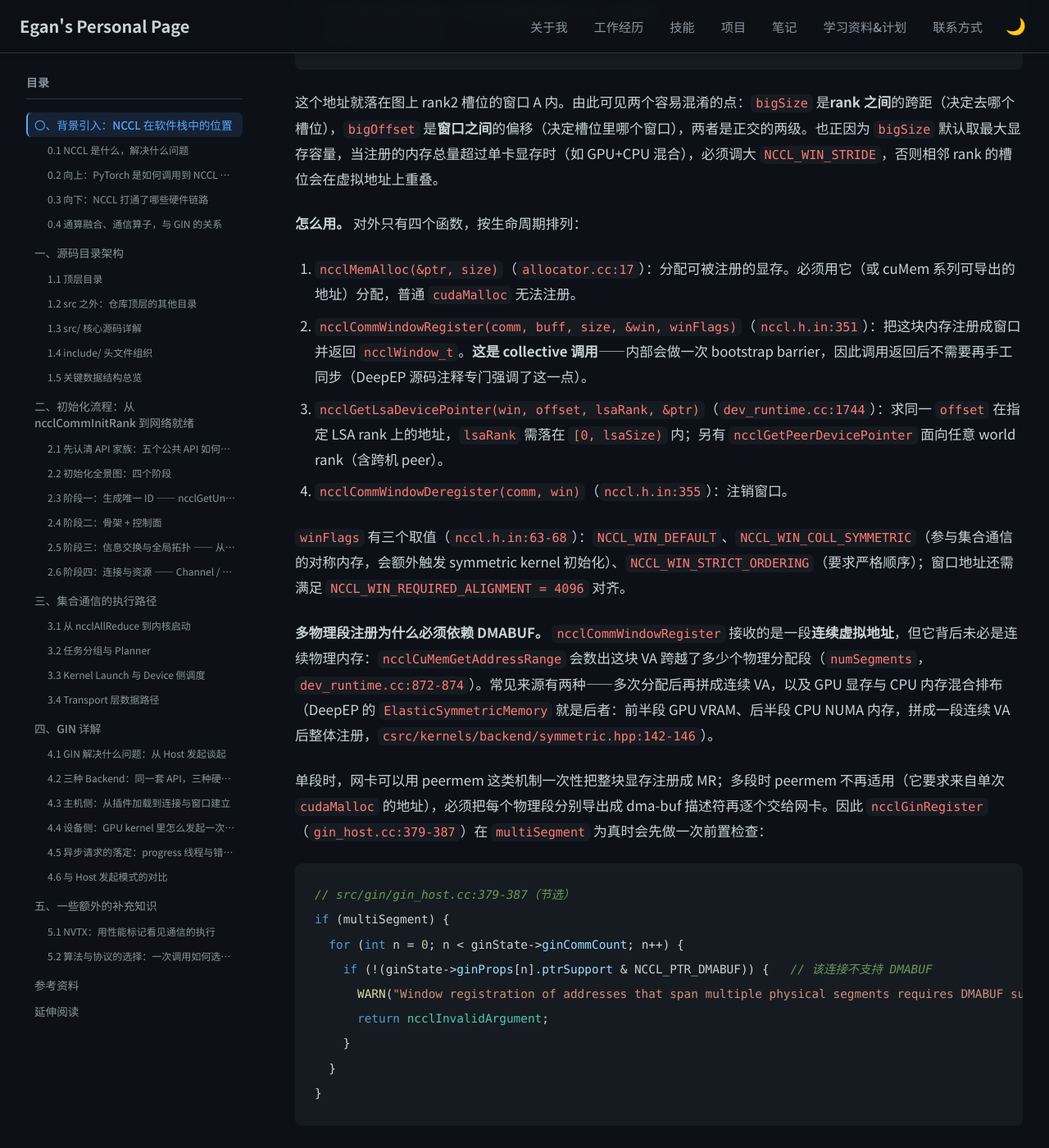
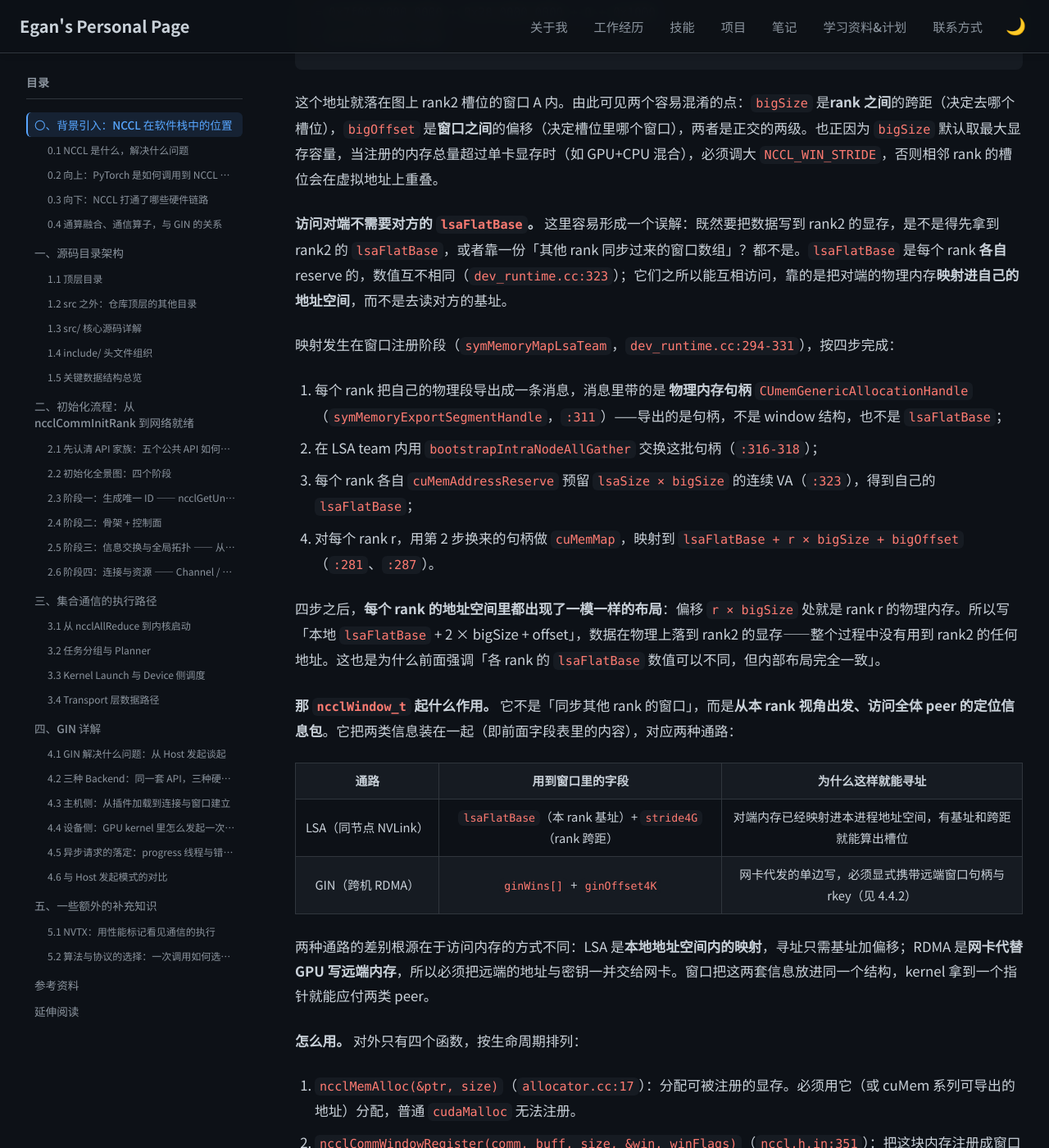
Before and after one commit to Lejun-Hu/Lejun-Hu.github.io, a Jekyll site: the page built from _notes/2026-8-24-nccl-source-study.md, in a window 1280 px wide and 1400 px high, scrolled down 93236 px. Shown: the whole window at 82% size. Built offline with Jekyll 4.4.1, drawn with Linux system fonts in a browser that asks for light colours; nearby versions of some CDN libraries; some of the changed text lies outside the part shown.

Commit message:
笔记：澄清访问对端无需对方 lsaFlatBase，说明映射与窗口职责

```diff
--- a/_notes/2026-8-24-nccl-source-study.md
+++ b/_notes/2026-8-24-nccl-source-study.md
@@ -2365,6 +2365,26 @@ lsaFlatBase + 2 × bigSize + bigOffset_A + 0x1000
 
 这个地址就落在图上 rank2 槽位的窗口 A 内。由此可见两个容易混淆的点：`bigSize` 是**rank 之间**的跨距（决定去哪个槽位），`bigOffset` 是**窗口之间**的偏移（决定槽位里哪个窗口），两者是正交的两级。也正因为 `bigSize` 默认取最大显存容量，当注册的内存总量超过单卡显存时（如 GPU+CPU 混合），必须调大 `NCCL_WIN_STRIDE`，否则相邻 rank 的槽位会在虚拟地址上重叠。
 
+**访问对端不需要对方的 `lsaFlatBase`。** 这里容易形成一个误解：既然要把数据写到 rank2 的显存，是不是得先拿到 rank2 的 `lsaFlatBase`，或者靠一份「其他 rank 同步过来的窗口数组」？都不是。`lsaFlatBase` 是每个 rank **各自** reserve 的，数值互不相同（`dev_runtime.cc:323`）；它们之所以能互相访问，靠的是把对端的物理内存**映射进自己的地址空间**，而不是去读对方的基址。
+
+映射发生在窗口注册阶段（`symMemoryMapLsaTeam`，`dev_runtime.cc:294-331`），按四步完成：
+
+1. 每个 rank 把自己的物理段导出成一条消息，消息里带的是 **物理内存句柄** `CUmemGenericAllocationHandle`（`symMemoryExportSegmentHandle`，`:311`）——导出的是句柄，不是 window 结构，也不是 `lsaFlatBase`；
+2. 在 LSA team 内用 `bootstrapIntraNodeAllGather` 交换这批句柄（`:316-318`）；
+3. 每个 rank 各自 `cuMemAddressReserve` 预留 `lsaSize × bigSize` 的连续 VA（`:323`），得到自己的 `lsaFlatBase`；
+4. 对每个 rank r，用第 2 步换来的句柄做 `cuMemMap`，映射到 `lsaFlatBase + r × bigSize + bigOffset`（`:281`、`:287`）。
+
+四步之后，**每个 rank 的地址空间里都出现了一模一样的布局**：偏移 `r × bigSize` 处就是 rank r 的物理内存。所以写「本地 `lsaFlatBase` + 2 × bigSize + offset」，数据在物理上落到 rank2 的显存——整个过程中没有用到 rank2 的任何地址。这也是为什么前面强调「各 rank 的 `lsaFlatBase` 数值可以不同，但内部布局完全一致」。
+
+**那 `ncclWindow_t` 起什么作用。** 它不是「同步其他 rank 的窗口」，而是**从本 rank 视角出发、访问全体 peer 的定位信息包**。它把两类信息装在一起（即前面字段表里的内容），对应两种通路：
+
+| 通路 | 用到窗口里的字段 | 为什么这样就能寻址 |
+|---|---|---|
+| LSA（同节点 NVLink） | `lsaFlatBase`（本 rank 基址）+ `stride4G`（rank 跨距） | 对端内存已经映射进本进程地址空间，有基址和跨距就能算出槽位 |
+| GIN（跨机 RDMA） | `ginWins[]` + `ginOffset4K` | 网卡代发的单边写，必须显式携带远端窗口句柄与 rkey（见 4.4.2） |
+
+两种通路的差别根源在于访问内存的方式不同：LSA 是**本地地址空间内的映射**，寻址只需基址加偏移；RDMA 是**网卡代替 GPU 写远端内存**，所以必须把远端的地址与密钥一并交给网卡。窗口把这两套信息放进同一个结构，kernel 拿到一个指针就能应付两类 peer。
+
 **怎么用。** 对外只有四个函数，按生命周期排列：
 
 1. `ncclMemAlloc(&ptr, size)`（`allocator.cc:17`）：分配可被注册的显存。必须用它（或 cuMem 系列可导出的地址）分配，普通 `cudaMalloc` 无法注册。
```
